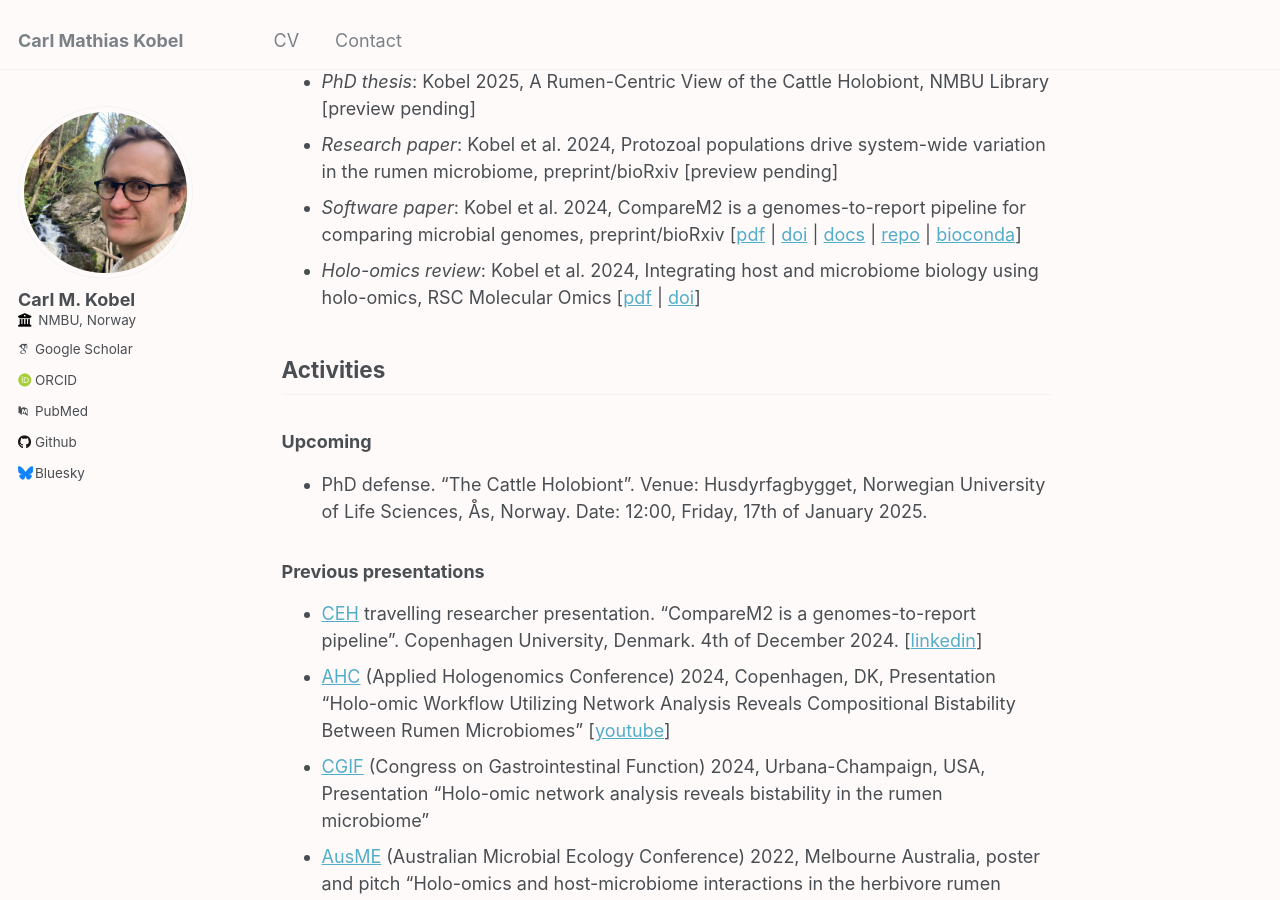
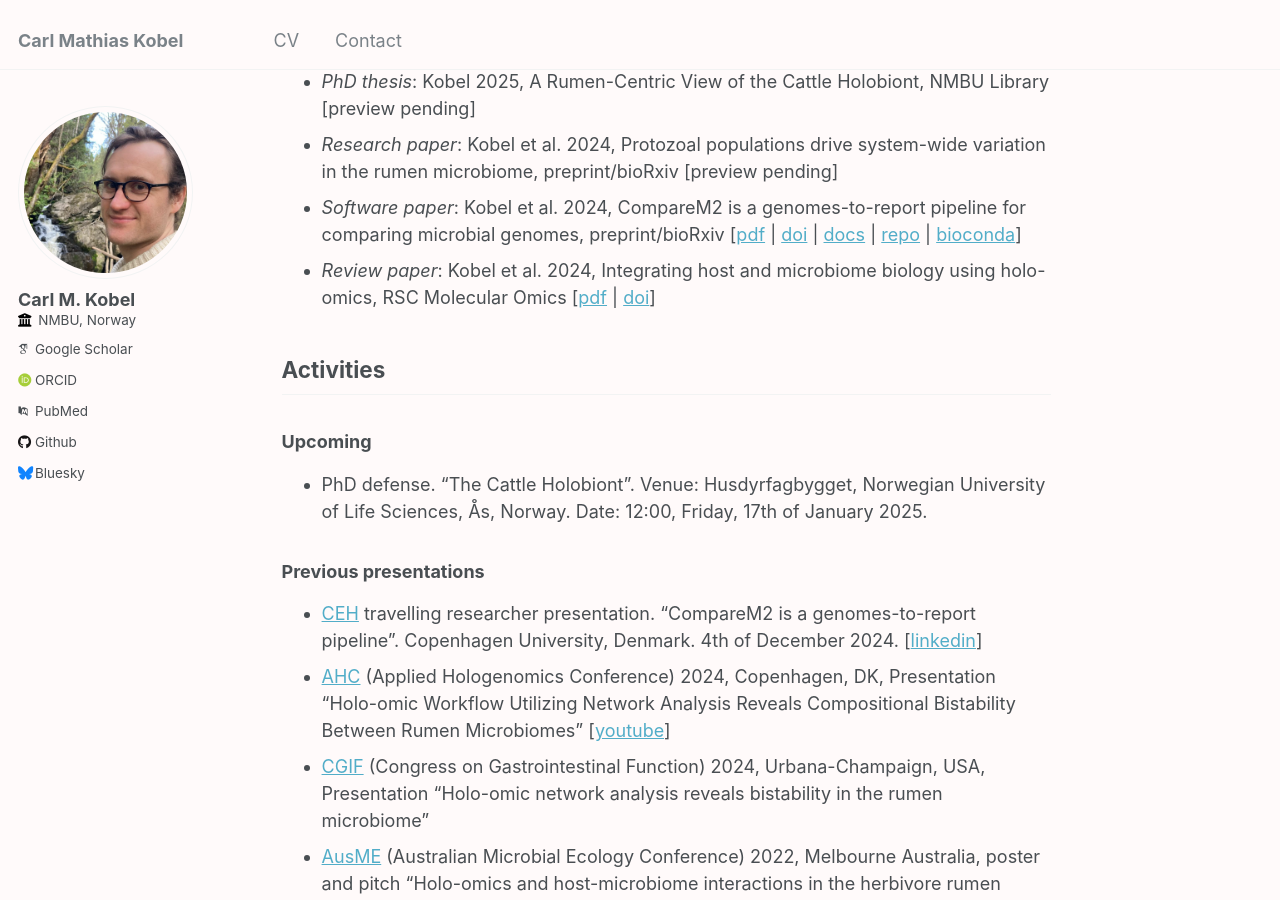
Before and after one commit to cmkobel/cmkobel.github.io, a Jekyll site: the page built from _pages/about.md, in a window 1280 px wide and 900 px high, scrolled down 368 px. Built offline with Jekyll 4.4.1, drawn with Linux system fonts in a browser that asks for light colours; some web fonts are replaced.

Commit message:
Update about.md

```diff
--- a/_pages/about.md
+++ b/_pages/about.md
@@ -17,7 +17,7 @@ Looking for a postdoc position in the Copenhagen area from ~april 2025.
   - *PhD thesis*: Kobel 2025, A Rumen-Centric View of the Cattle Holobiont, NMBU Library [preview pending]
   - *Research paper*: Kobel et al. 2024, Protozoal populations drive system-wide variation in the rumen microbiome, preprint/bioRxiv [preview pending]
   - *Software paper*: Kobel et al. 2024, CompareM2 is a genomes-to-report pipeline for comparing microbial genomes, preprint/bioRxiv [[pdf](https://www.biorxiv.org/content/10.1101/2024.07.12.603264v2.full.pdf) \| [doi](https://doi.org/10.1101/2024.07.12.603264 ) \| [docs](https://comparem2.readthedocs.io/) \| [repo](https://github.com/cmkobel/CompareM2) \| [bioconda](https://anaconda.org/bioconda/comparem2)]
-  - *Holo-omics review*: Kobel et al. 2024, Integrating host and microbiome biology using holo-omics, RSC Molecular Omics [[pdf](https://github.com/cmkobel/cmkobel.github.io/raw/master/files/Kobel%20et%20al.%202024%20-%20Integrating%20host%20and%20microbiome%20biology%20using%20holo-omics.pdf) \| [doi](https://doi.org/10.1039/D4MO00017J)]
+  - *Review paper*: Kobel et al. 2024, Integrating host and microbiome biology using holo-omics, RSC Molecular Omics [[pdf](https://github.com/cmkobel/cmkobel.github.io/raw/master/files/Kobel%20et%20al.%202024%20-%20Integrating%20host%20and%20microbiome%20biology%20using%20holo-omics.pdf) \| [doi](https://doi.org/10.1039/D4MO00017J)]
 
 ## Activities
 
```
